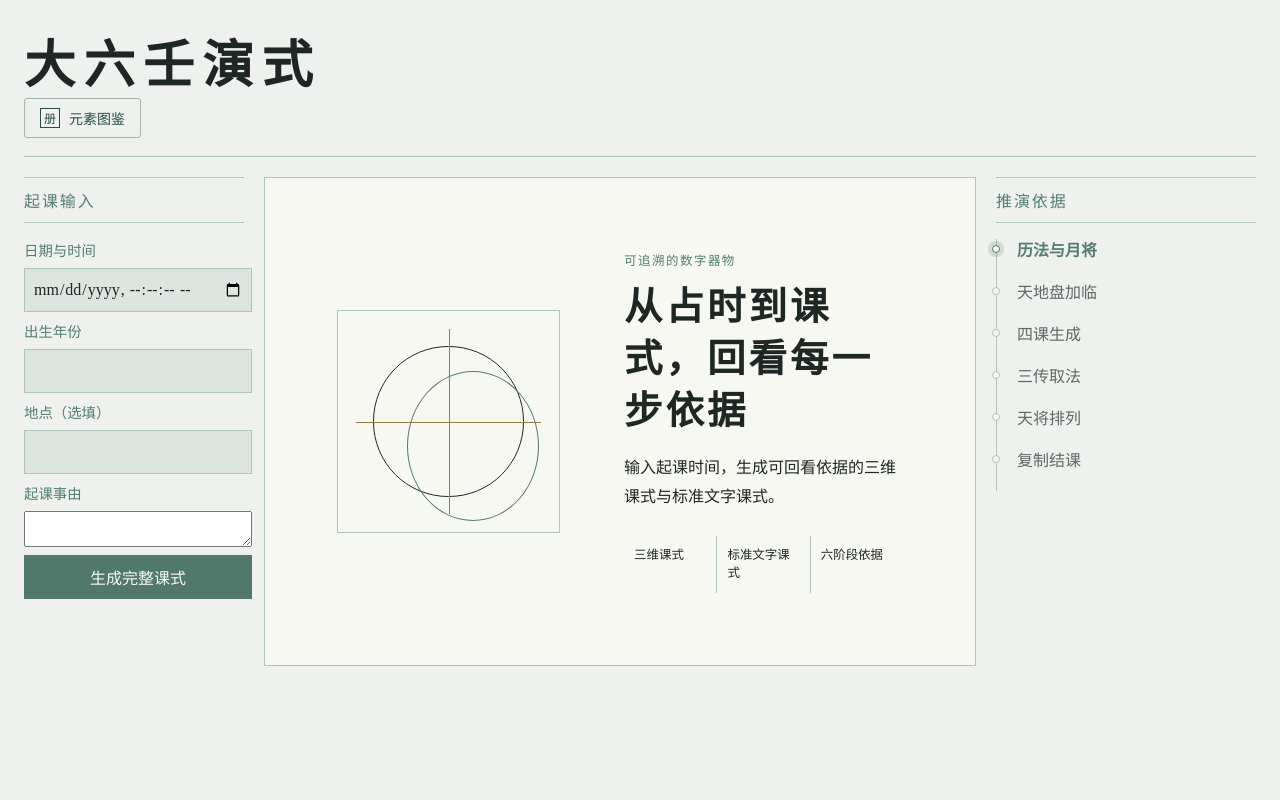
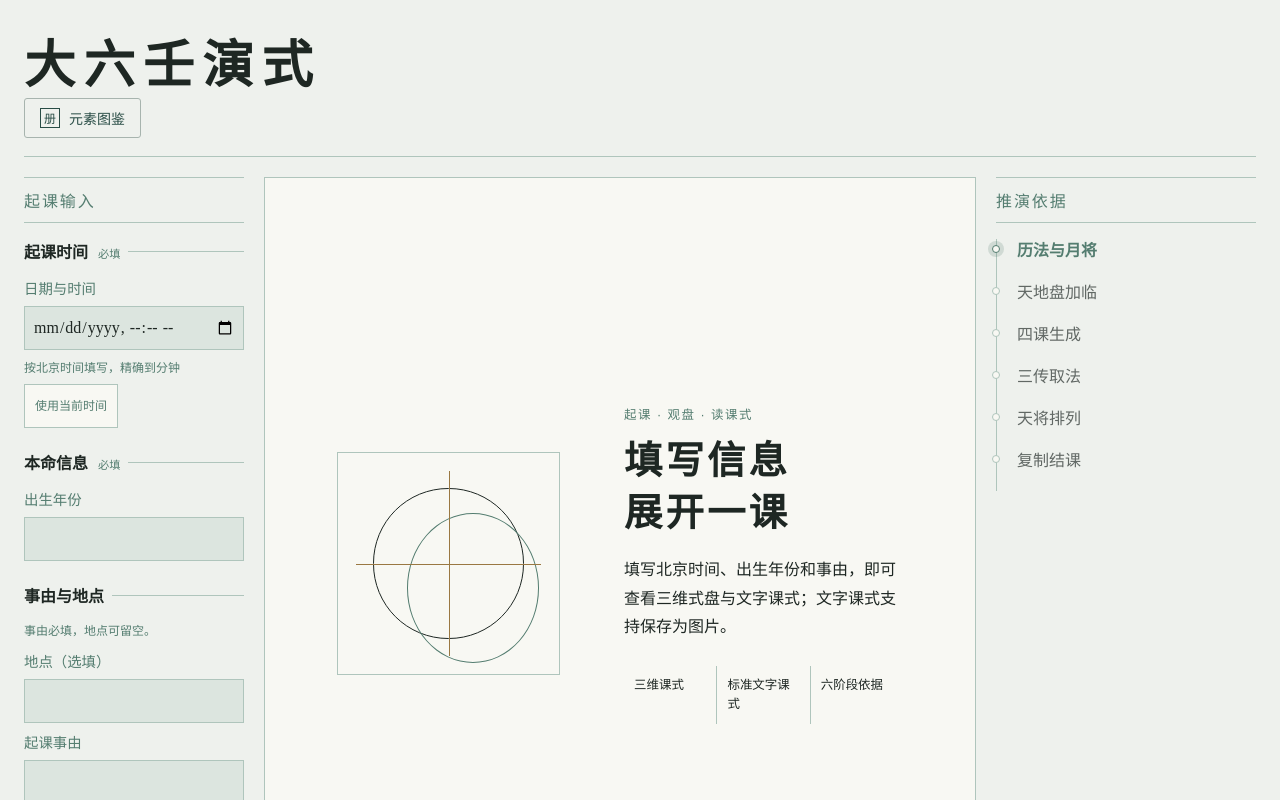
Before and after one commit to wangrufan-frank/design-daliuren, a React (Vite) app: page / in a window 1280 px wide. Shown: the top 800 px of the page. Built offline with nearby package versions, Linux system fonts and the light colour scheme.

Commit message:
feat: improve course entry guidance and minute input

```diff
--- a/src/features/course-input/CourseInputForm.tsx
+++ b/src/features/course-input/CourseInputForm.tsx
@@ -1,11 +1,15 @@
-import { useState, type FormEvent } from "react";
+import { useRef, useState, type FormEvent } from "react";
 import type { CourseInput, EarthlyBranch } from "../../domain/chart/types";
 import { deriveNatalBranch } from "../../domain/chart/natal";
 import { parseCourseInput, type InputErrors } from "./schema";
 
+import "./course-entry.css";
+
 const NATAL_BRANCHES = ["子", "丑", "寅", "卯", "辰", "巳", "午", "未", "申", "酉", "戌", "亥"] as const;
 
 export function CourseInputForm({ onSubmit }: { onSubmit: (input: CourseInput) => void }) {
+  const dateTimeRef = useRef<HTMLInputElement>(null);
+  const [reason, setReason] = useState("");
   const [errors, setErrors] = useState<InputErrors>({});
   const [birthYear, setBirthYear] = useState("");
   const [manualNatal, setManualNatal] = useState(false);
@@ -22,6 +26,13 @@ export function CourseInputForm({ onSubmit }: { onSubmit: (input: CourseInput) =
 
     if (!("corrections" in result)) {
       setErrors(result);
+      for (const name of ["civilDateTime", "birthYear", "natalBranch", "reason"] as const) {
+        const field = event.currentTarget.elements.namedItem(name);
+        if (result[name] && field instanceof HTMLElement) {
+          field.focus();
+          break;
+        }
+      }
       return;
     }
 
@@ -30,20 +41,28 @@ export function CourseInputForm({ onSubmit }: { onSubmit: (input: CourseInput) =
   }
 
   return (
-    <form onSubmit={submit} noValidate>
+    <form className="course-input" onSubmit={submit} noValidate>
+      <fieldset><legend>起课时间 <small>必填</small></legend>
       <label htmlFor="civilDateTime">日期与时间</label>
       <input
+        ref={dateTimeRef}
+        required
         id="civilDateTime"
         name="civilDateTime"
         type="datetime-local"
-        step={1}
-        min="1900-01-01T00:00:00"
-        max="2100-12-31T23:59:59"
+        step={60}
+        min="1900-01-01T00:00"
+        max="2100-12-31T23:59"
         aria-describedby={errors.civilDateTime ? "civilDateTime-error" : undefined}
         aria-invalid={errors.civilDateTime ? true : undefined}
       />
       {errors.civilDateTime ? <p id="civilDateTime-error" role="alert">{errors.civilDateTime}</p> : null}
 
+      <div className="course-input__time-help"><span>按北京时间填写，精确到分钟</span><button type="button" onClick={() => {
+        if (dateTimeRef.current) dateTimeRef.current.value = new Date(Date.now() + 8 * 60 * 60 * 1000).toISOString().slice(0, 16);
+      }}>使用当前时间</button></div>
+      </fieldset>
+      <fieldset><legend>本命信息 <small>必填</small></legend>
       <label htmlFor="birthYear">出生年份</label>
       <input
         id="birthYear"
@@ -91,6 +110,9 @@ export function CourseInputForm({ onSubmit }: { onSubmit: (input: CourseInput) =
       ) : null}
       {errors.natalBranch ? <p role="alert">{errors.natalBranch}</p> : null}
 
+      </fieldset>
+      <fieldset><legend>事由与地点</legend>
+      <p className="course-input__hint">事由必填，地点可留空。</p>
       <label htmlFor="locationName">地点（选填）</label>
       <input
         id="locationName"
@@ -103,11 +125,15 @@ export function CourseInputForm({ onSubmit }: { onSubmit: (input: CourseInput) =
         name="reason"
         required
         maxLength={120}
+        value={reason}
+        onChange={(event) => setReason(event.currentTarget.value)}
         aria-describedby={errors.reason ? "reason-error" : undefined}
         aria-invalid={errors.reason ? true : undefined}
       />
+      <p className="course-input__count" aria-live="polite">{reason.length} / 120 字</p>
       {errors.reason ? <p id="reason-error" role="alert">{errors.reason}</p> : null}
 
+      </fieldset>
       <button type="submit">生成完整课式</button>
     </form>
   );
--- a/src/features/course-input/CourseLandingPreview.tsx
+++ b/src/features/course-input/CourseLandingPreview.tsx
@@ -10,9 +10,9 @@ export function CourseLandingPreview() {
         <i data-axis="horizontal" />
       </div>
       <div className="course-landing-preview__copy">
-        <p>可追溯的数字器物</p>
-        <h2>从占时到课式，回看每一步依据</h2>
-        <p>输入起课时间，生成可回看依据的三维课式与标准文字课式。</p>
+        <p>起课 · 观盘 · 读课式</p>
+        <h2>填写信息<br />展开一课</h2>
+        <p>填写北京时间、出生年份和事由，即可查看三维式盘与文字课式；文字课式支持保存为图片。</p>
         <ul>
           <li>三维课式</li>
           <li>标准文字课式</li>
--- a/src/features/course-input/course-entry.css
+++ b/src/features/course-input/course-entry.css
@@ -1,3 +1,15 @@
+.course-input fieldset { display: grid; min-width: 0; gap: 8px; margin: 0 0 14px; padding: 14px 0 0; border: 0; border-top: 1px solid var(--patina); }
+.course-input legend { padding: 0 8px 0 0; color: var(--ash); font-weight: 600; }
+.course-input legend small { margin-left: 6px; color: var(--ru-celadon); font-size: .7rem; font-weight: 400; }
+.course-input__hint, .course-input__time-help, .course-input__count { margin: 0; color: var(--ru-celadon); font-family: var(--font-utility); font-size: .75rem; line-height: 1.7; }
+.course-input__time-help { display: flex; flex-wrap: wrap; align-items: center; gap: 6px 12px; }
+.course-input__time-help button { min-height: 44px; padding: 6px 10px; border: 1px solid var(--patina); background: var(--panel); color: var(--ru-celadon); cursor: pointer; }
+.course-input__count { text-align: right; }
+.course-input textarea { width: 100%; min-width: 0; min-height: 96px; padding: 10px; resize: vertical; border: 1px solid var(--patina); border-radius: 0; background: var(--dark-bronze); color: var(--ash); font: inherit; }
+.course-input input { min-width: 0; }
+.course-input [aria-invalid="true"] { border-color: var(--error); }
+.course-input [role="alert"] { margin: 0; color: var(--error); font-size: .8rem; line-height: 1.6; }
+
 .course-landing-preview {
   display: grid;
   grid-template-columns: minmax(180px, 0.8fr) minmax(0, 1fr);
```
Also changed, not shown: 2 other files (tests, documents, lock files or other folders).
